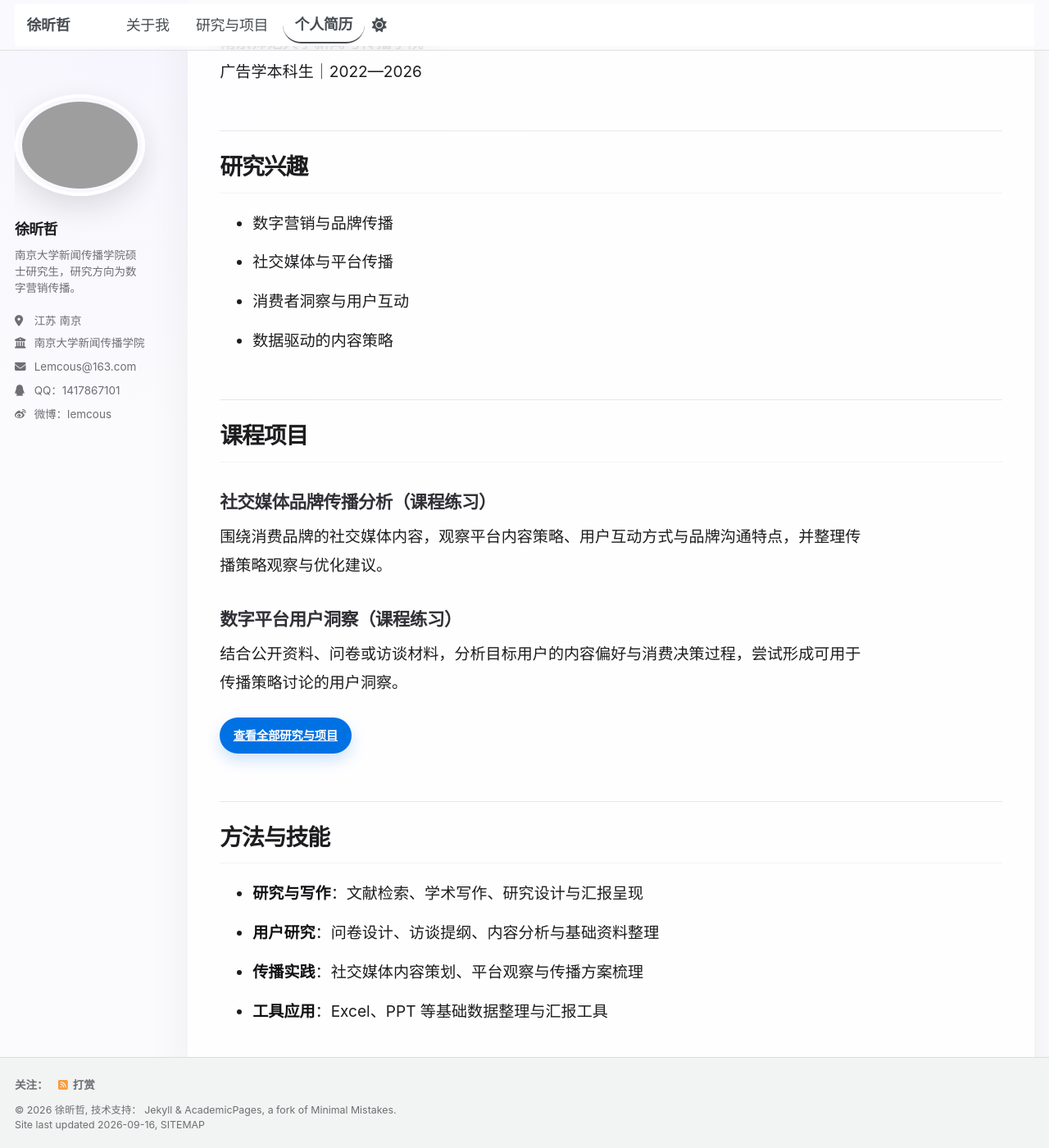
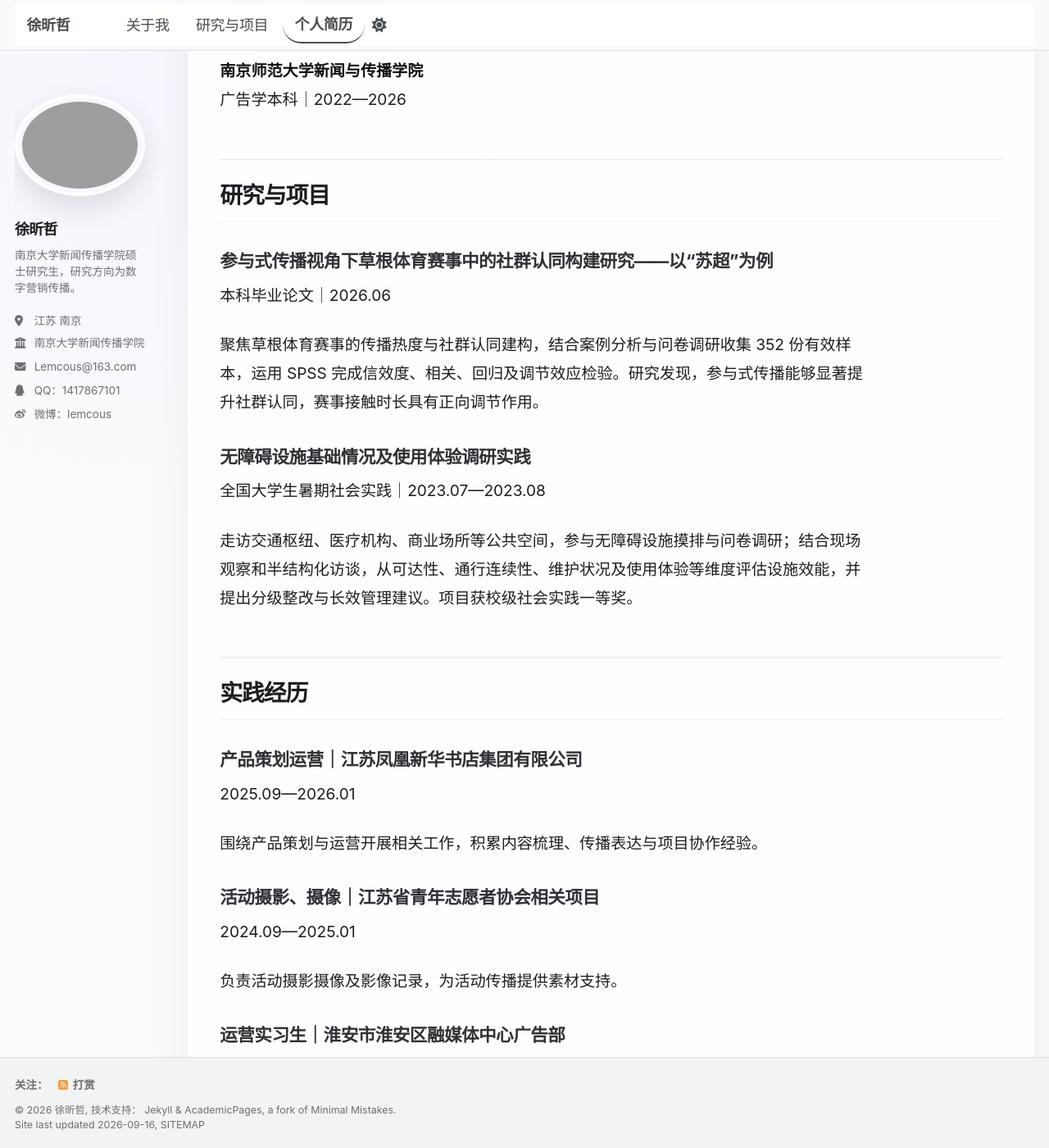
Before and after one commit to Lemcous/Lemcous.github.io, a Jekyll site: the page built from _pages/cv.md, in a window 1280 px wide and 1400 px high, scrolled down 585 px. Shown: the whole window at 82% size. Built offline with Jekyll 4.4.1, drawn with Linux system fonts in a browser that asks for light colours; a style sheet for code colours, icons or effects is not loaded; some of the changed text lies outside the part shown.

Commit message:
优化个人简历模块内容

```diff
--- a/_pages/cv.md
+++ b/_pages/cv.md
@@ -17,38 +17,54 @@ author_profile: true
 
 **南京大学新闻传播学院**
 新闻与传播硕士研究生｜2026—至今
+研究方向：数字营销传播
 
 **南京师范大学新闻与传播学院**
-广告学本科生｜2022—2026
+广告学本科｜2022—2026
 
-## 研究兴趣
+## 研究与项目
 
-- 数字营销与品牌传播
-- 社交媒体与平台传播
-- 消费者洞察与用户互动
-- 数据驱动的内容策略
+### 参与式传播视角下草根体育赛事中的社群认同构建研究——以“苏超”为例
 
-## 课程项目
+本科毕业论文｜2026.06
 
-### 社交媒体品牌传播分析（课程练习）
+聚焦草根体育赛事的传播热度与社群认同建构，结合案例分析与问卷调研收集 352 份有效样本，运用 SPSS 完成信效度、相关、回归及调节效应检验。研究发现，参与式传播能够显著提升社群认同，赛事接触时长具有正向调节作用。
 
-围绕消费品牌的社交媒体内容，观察平台内容策略、用户互动方式与品牌沟通特点，并整理传播策略观察与优化建议。
+### 无障碍设施基础情况及使用体验调研实践
 
-### 数字平台用户洞察（课程练习）
+全国大学生暑期社会实践｜2023.07—2023.08
 
-结合公开资料、问卷或访谈材料，分析目标用户的内容偏好与消费决策过程，尝试形成可用于传播策略讨论的用户洞察。
+走访交通枢纽、医疗机构、商业场所等公共空间，参与无障碍设施摸排与问卷调研；结合现场观察和半结构化访谈，从可达性、通行连续性、维护状况及使用体验等维度评估设施效能，并提出分级整改与长效管理建议。项目获校级社会实践一等奖。
 
-[查看全部研究与项目](/portfolio/){: .btn .btn--primary }
+## 实践经历
+
+### 产品策划运营｜江苏凤凰新华书店集团有限公司
+
+2025.09—2026.01
+
+围绕产品策划与运营开展相关工作，积累内容梳理、传播表达与项目协作经验。
+
+### 活动摄影、摄像｜江苏省青年志愿者协会相关项目
+
+2024.09—2025.01
+
+负责活动摄影摄像及影像记录，为活动传播提供素材支持。
+
+### 运营实习生｜淮安市淮安区融媒体中心广告部
+
+2024.07—2024.08
+
+参与广告部日常运营与内容支持，了解地方融媒体广告业务及内容传播流程。
+
+### 活动专摄｜南京师范大学传媒中心映像团
+
+2023.02—2024.01
+
+承担校园活动导摄及现场配合，熟悉活动影像制作流程与多岗位协作。
 
 ## 方法与技能
 
-- **研究与写作**：文献检索、学术写作、研究设计与汇报呈现
-- **用户研究**：问卷设计、访谈提纲、内容分析与基础资料整理
-- **传播实践**：社交媒体内容策划、平台观察与传播方案梳理
-- **工具应用**：Excel、PPT 等基础数据整理与汇报工具
-
-## 其他信息
-
-奖项、证书与实践经历将随学习和项目进展持续更新。
-
-> 本页为课程个人主页展示而整理；“课程练习”项目为示例性研究训练，不代表已发表成果或商业合作。
+- **研究与分析**：文献检索、问卷设计、访谈提纲、内容分析、SPSS 数据处理与研究汇报
+- **传播与运营**：社交媒体内容策划、品牌与平台观察、内容生产、传播方案梳理
+- **影像与协作**：活动摄影摄像、现场执行、项目协同与素材管理
+- **工具应用**：Excel、PPT 等数据整理与汇报工具
```
